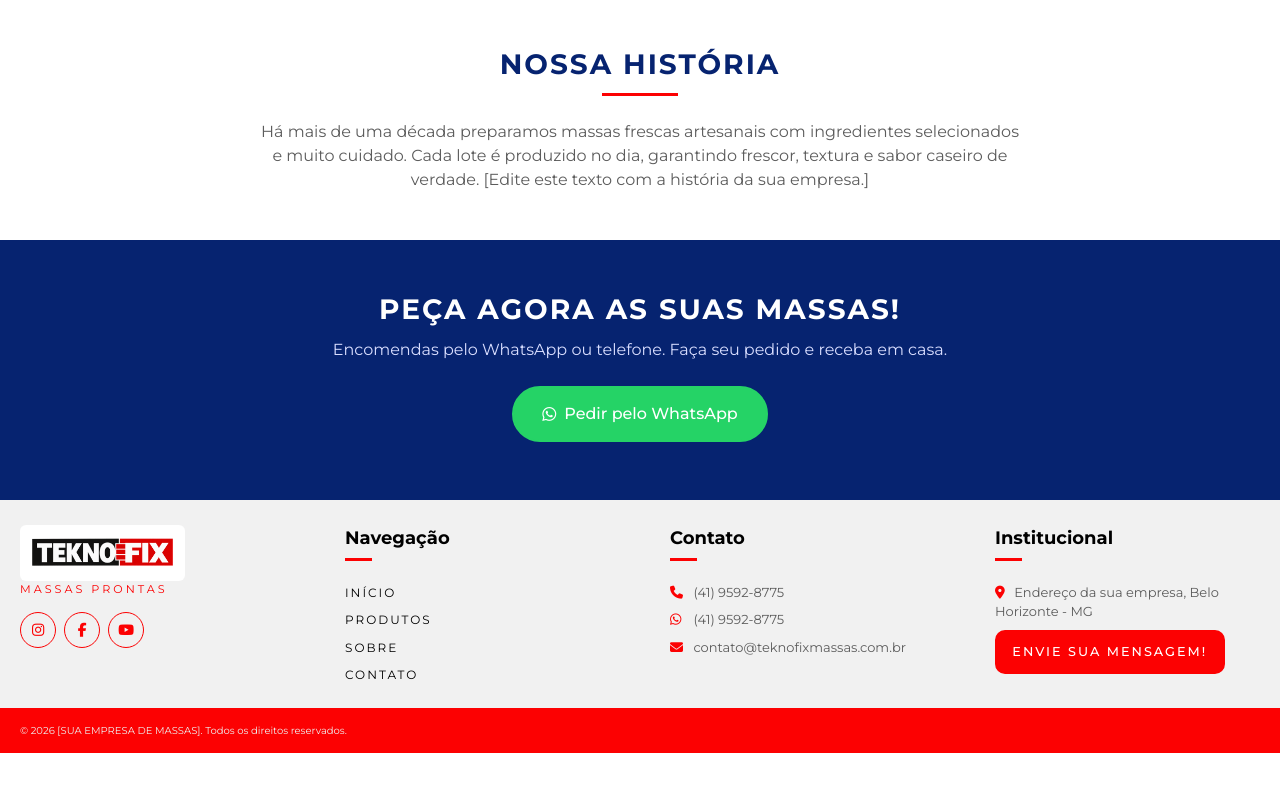
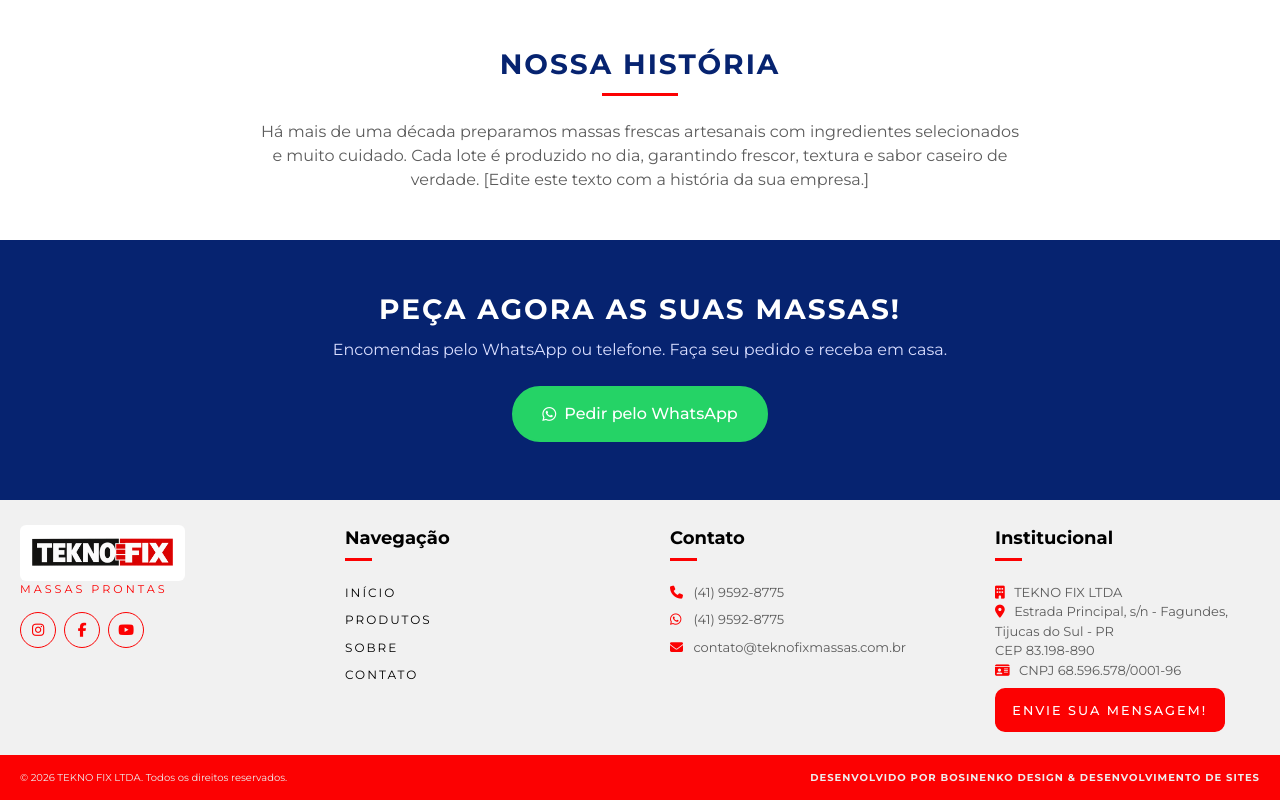
Before and after one commit to brunoxsdkl/massas-prontas, a plain HTML site: page index.html in a window 1280 px wide. Shown: the part 1563-2363 px from the top of the page. Before the commit the page ends 2316 px from the top, so only its background shows below. Drawn offline with Linux system fonts and the light colour scheme.

Commit message:
Rodape: dados da empresa (CNPJ 68.596.578/0001-96) e credito desenvolvido por Bosinenko Design & Desenvolvimento de Sites

```diff
--- a/assets/css/style.css
+++ b/assets/css/style.css
@@ -458,6 +458,10 @@ footer h3::after {
   padding: 15px 0;
   font-size: 10px;
 }
+.dev-by {
+  font-weight: 700;
+  letter-spacing: 1px;
+}
 
 /* ============ WHATSAPP FLOAT ============ */
 .wppButton {
--- a/index.html
+++ b/index.html
@@ -224,14 +224,17 @@
         </div>
         <div class="col-3">
           <h3>Institucional</h3>
-          <p class="footer-end"><i class="fas fa-map-marker-alt"></i> Endereço da sua empresa, Belo Horizonte - MG</p>
+          <p class="footer-end"><i class="fas fa-building"></i> TEKNO FIX LTDA</p>
+          <p class="footer-end"><i class="fas fa-map-marker-alt"></i> Estrada Principal, s/n - Fagundes, Tijucas do Sul - PR<br>CEP 83.198-890</p>
+          <p class="footer-end"><i class="fas fa-id-card"></i> CNPJ 68.596.578/0001-96</p>
           <a class="btn btn--primary" href="https://wa.me/554195928775" target="_blank" rel="noopener">Envie sua mensagem!</a>
         </div>
       </div>
     </div>
     <div class="copyright-footer">
       <div class="wrapper-copy">
-        <span>© 2026 [SUA EMPRESA DE MASSAS]. Todos os direitos reservados.</span>
+        <span>© 2026 TEKNO FIX LTDA. Todos os direitos reservados.</span>
+        <span class="dev-by">DESENVOLVIDO POR BOSINENKO DESIGN &amp; DESENVOLVIMENTO DE SITES</span>
       </div>
     </div>
   </footer>
```
